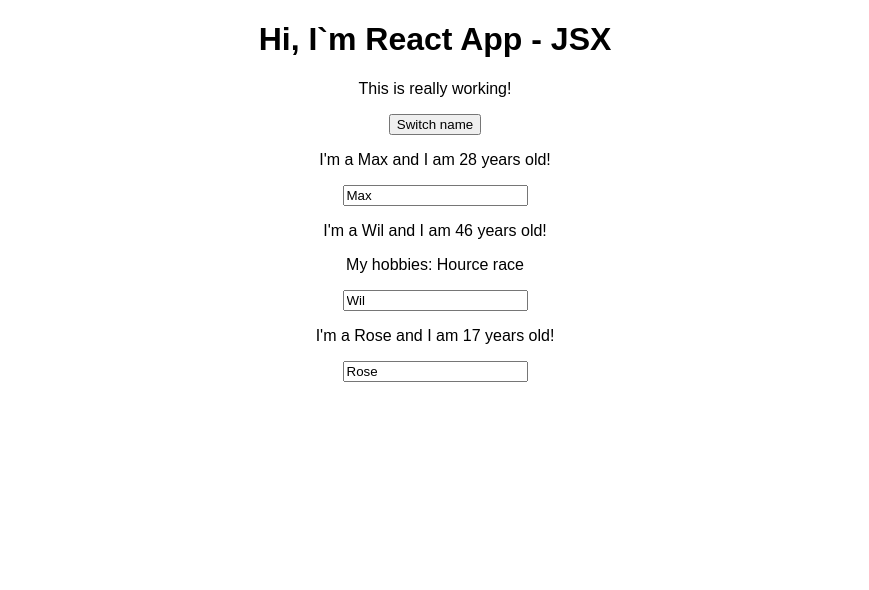
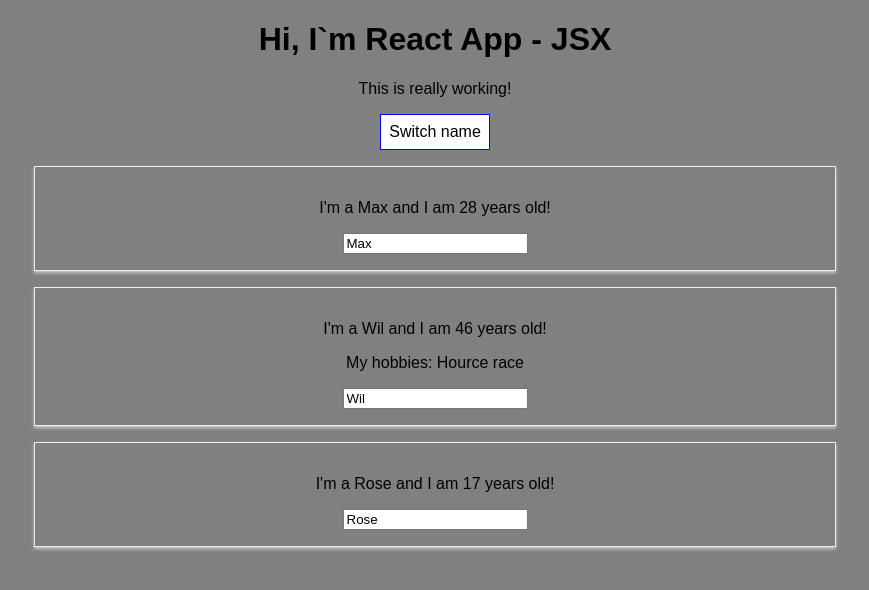
Before and after one commit to romuloteixeira/React, a React (Create React App) app in the folder react-complete-guide/: page / in a window 1280 px wide. Shown: the top 590 px of the page, without its empty margins (205-1074 px from the left). Built offline with nearby package versions, Linux system fonts and the light colour scheme.

Commit message:
Trying a little bit of style

```diff
--- a/react-complete-guide/src/App.js
+++ b/react-complete-guide/src/App.js
@@ -37,11 +37,21 @@
     });
   };
 
+  const style = {
+    backgroundColor: 'white',
+    font: 'inherit',
+    border: '1px solid blue',
+    padding: '8px',
+    cursor: 'pointer'
+  };
+
   return (
     <div className="App">
       <h1>Hi, I`m React App - JSX</h1>
       <p>This is really working!</p>
-      <button onClick={() => switchNameHandler('Maximilian!!')}>Switch name</button>
+      <button
+        style={style}
+        onClick={() => switchNameHandler('Maximilian!!')}>Switch name</button>
       <Person
         name={personsState.persons[0].name}
         age={personsState.persons[0].age} />
--- /dev/null
+++ b/react-complete-guide/src/Person/Person.css
@@ -0,0 +1,8 @@
+.Person {
+    width: 60%;
+    margin: 16px auto;
+    border: 1px solid #eee;
+    box-shadow: 0 2px 3px #ccc;
+    padding: 16px;
+    text-align: center;
+}
--- a/react-complete-guide/src/Person/Person.js
+++ b/react-complete-guide/src/Person/Person.js
@@ -1,8 +1,9 @@
 import React from 'react';
+import './Person.css';
 
 const person = (props) => {
     return (
-        <div>
+        <div className="Person">
             <p onClick={props.click}>I'm a {props.name} and I am {props.age} years old!</p>
             <p>{props.children}</p>
             <input type="text" onChange={props.changed} value={props.name} />
--- a/react-complete-guide/src/index.css
+++ b/react-complete-guide/src/index.css
@@ -2,4 +2,5 @@
   margin: 0;
   padding: 0;
   font-family: sans-serif;
+  background-color: gray;
 }
```
